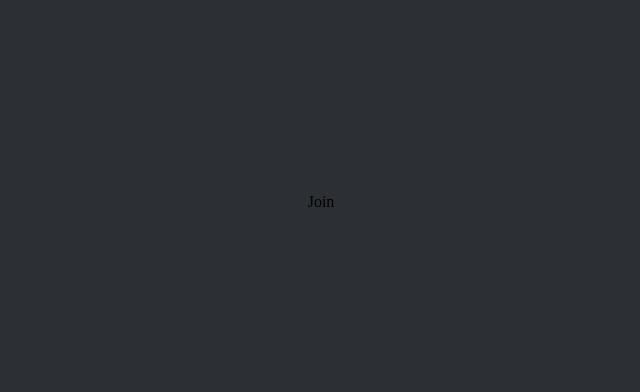
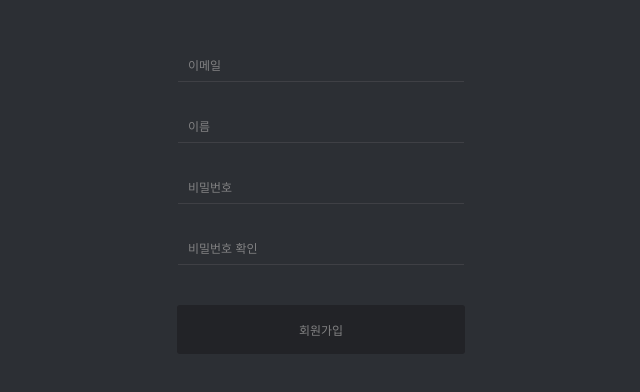
Before and after one commit to brightseon/kakao-clone-frontend, a React app: page /join in a window 1280 px wide. Shown: the part 198-590 px from the top of the page, without its empty margins (319-959 px from the left). Built offline with nearby package versions, Linux system fonts and the light colour scheme.

Commit message:
Join 화면 만들기

```diff
--- a/src/Routes/Auth.tsx
+++ b/src/Routes/Auth.tsx
@@ -28,7 +28,7 @@ const LoginForm = styled.div`
 
 const Input = styled.input`
     border: none;
-    border-bottom: 1px solid #3F4045;
+    border-bottom: 1px solid ${ props => props.theme.authDarkGrey };
     background-color: transparent;
     color: ${ props => props.theme.whiteText };
     font-size: 12px;
@@ -43,11 +43,11 @@ const Input = styled.input`
 const Error = styled.span`
     height: 10px;
     font-size: 11px;
-    color: #E65F3F;
+    color: ${ props => props.theme.redColor };
 `;
 
 const LoginButton = styled.button<{ active : boolean }>`
-    background-color: ${ props => props.theme.black };
+    background-color: ${ props => props.theme.blackColor };
     padding: 16px 122px;
     font-size: 12px;
     border: none;
--- a/src/Routes/Join.tsx
+++ b/src/Routes/Join.tsx
@@ -1,7 +1,95 @@
 import React from 'react';
+import styled from 'styled-components';
+import useInput from '../Hooks/useInput';
 
-const Join = () => (
-    <div>Join</div>
-);
+const Container = styled.div`
+    width: 100%;
+    height: 100%;
+    padding: 30px 0;
+    display: flex;
+    flex-direction: column;
+    align-items: center;
+    justify-content: center;
+`;
+
+const JoinForm = styled.div`
+    width: 286px;
+    display: flex;
+    flex-direction: column;
+    justify-content: center;
+`;
+
+const InputBox = styled.div`
+    display: flex;
+    flex-direction: column;
+    margin-bottom: 10px;
+
+    &:last-child {
+        margin-bottom: 0;
+    }
+`;
+
+const Input = styled.input`
+    border: none;
+    border-bottom: 1px solid ${ props => props.theme.authDarkGrey };
+    background-color: transparent;
+    color : ${ props => props.theme.whiteText };
+    font-size: 12px;
+    padding: 8px 10px;
+    margin-bottom: 10px;
+
+    &::placeholder {
+        color: ${ props => props.theme.darkText };
+    }
+`;
+
+const Error = styled.span`
+    height: 10px;
+    font-size: 11px;
+    color: ${ props => props.theme.redColor };
+`;
+
+const JoinButton = styled.button<{ active : boolean }>`
+    background-color: ${ props => props.theme.blackColor };
+    padding: 16px 122px;
+    font-size: 12px;
+    border: none;
+    color: ${ props => props.active ? props.theme.whiteText : props.theme.darkText };
+    cursor: pointer;
+    margin-top: 20px;
+    border-radius: 3px;
+    user-select: none;
+`;
+
+const Join = () => {
+    const email = useInput('');
+    const name = useInput('');
+    const password = useInput('');
+    const passwordConfirm = useInput('');
+
+    return (
+        <Container>
+            <JoinForm>
+                <InputBox>
+                    <Input type="text" placeholder="이메일" value={ email.value } onChange={ email.onChange } />
+                    <Error></Error>
+                </InputBox>
+                <InputBox>
+                    <Input type="text" placeholder="이름" value={ name.value } onChange={ name.onChange } />
+                    <Error></Error>
+                </InputBox>
+                <InputBox>
+                    <Input type="text" placeholder="비밀번호" value={ password.value } onChange={ password.onChange } />
+                    <Error></Error>
+                </InputBox>
+                <InputBox>
+                    <Input type="text" placeholder="비밀번호 확인" value={ passwordConfirm.value } onChange={ passwordConfirm.onChange } />
+                    <Error></Error>
+                </InputBox>
+            </JoinForm>
+            <JoinButton type="button" active={ false }>회원가입</JoinButton>
+        </Container>
+    );
+};
 
 export default Join;
--- a/src/styles/Theme.ts
+++ b/src/styles/Theme.ts
@@ -4,7 +4,9 @@ const Theme : DefaultTheme = {
     bgColor : '#2C2F34',
     darkText : '#818182',
     whiteText : '#FFFFFF',
-    black: '#222327'
+    authDarkGrey : '#3F4045',
+    blackColor: '#222327',
+    redColor: '#E65F3F'
 };
 
 export default Theme;
--- a/src/types/styled.d.ts
+++ b/src/types/styled.d.ts
@@ -5,6 +5,8 @@ declare module 'styled-components' {
         bgColor : string;
         darkText : string;
         whiteText : string;
-        black : string;
+        authDarkGrey : string;
+        blackColor : string;
+        redColor : string;
     }
 }
```
